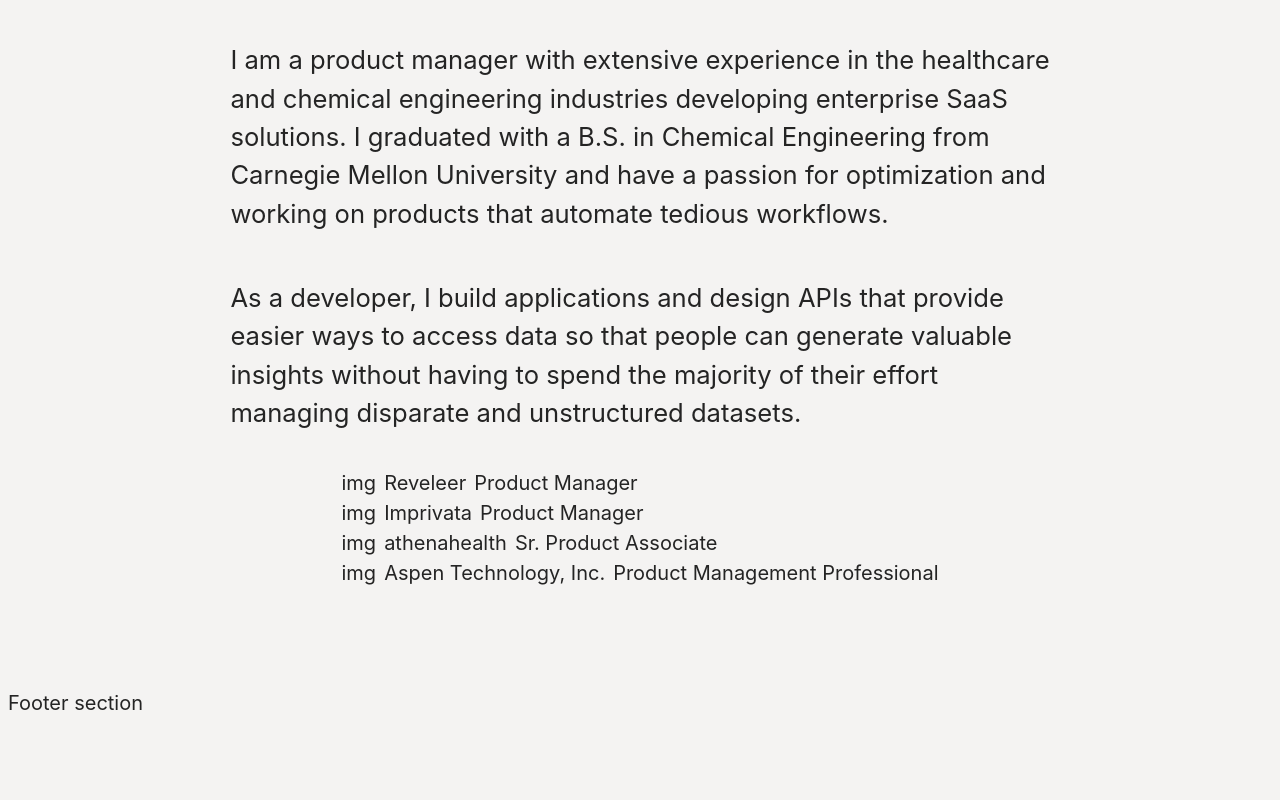
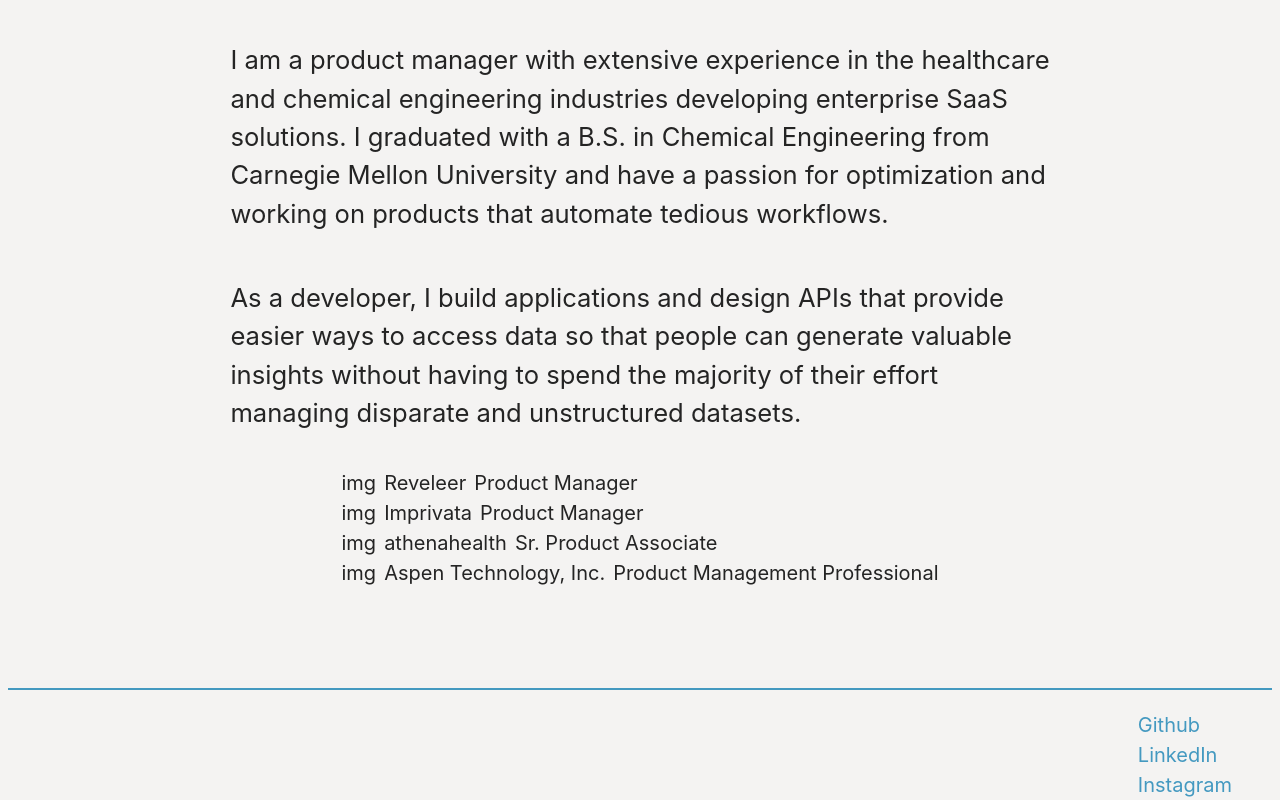
Before and after one commit to Aranaris/vye, a React (Vite) app in the folder frontend/: page /about in a window 1280 px wide. Shown: the part 189-989 px from the top of the page. Built offline with nearby package versions, Linux system fonts and the light colour scheme.

Commit message:
adding footer component

```diff
--- /dev/null
+++ b/frontend/src/components/Footer.tsx
@@ -0,0 +1,15 @@
+import '../styles/Footer.css';
+
+function Footer() {
+	return (
+		<section className='Footer'>
+			<section className='social-media-container'>
+				<div>Github</div>
+				<div>LinkedIn</div>
+				<div>Instagram</div>
+			</section>
+		</section>
+	);
+}
+
+export default Footer;
--- a/frontend/src/components/RouteSwitch.tsx
+++ b/frontend/src/components/RouteSwitch.tsx
@@ -2,6 +2,7 @@
 import logo from '../assets/react.svg';
 import Home from './Home';
 import About from './About';
+import Footer from './Footer';
 
 
 function RouteSwitch() {
@@ -19,7 +20,7 @@
 				<Route path='/' element={<Home />}/>
 				<Route path='/about/' element={<About />}/>
 			</Routes>
-			<section className='footer'>Footer section</section>
+			<Footer />
 		</BrowserRouter>
 	);
 }
--- /dev/null
+++ b/frontend/src/styles/Footer.css
@@ -0,0 +1,18 @@
+.Footer {
+	display: flex;
+	flex-direction: row;
+	color-scheme: light dark;
+	border-top: 2px solid #F4F3F2;
+	padding: 1em 2em;
+}
+
+.social-media-container {
+	margin-left: auto;
+}
+
+@media (prefers-color-scheme: light) {
+	.Footer {
+		border-top: 2px solid #4499c0;
+		color: #4499c0;
+	}
+}
```
